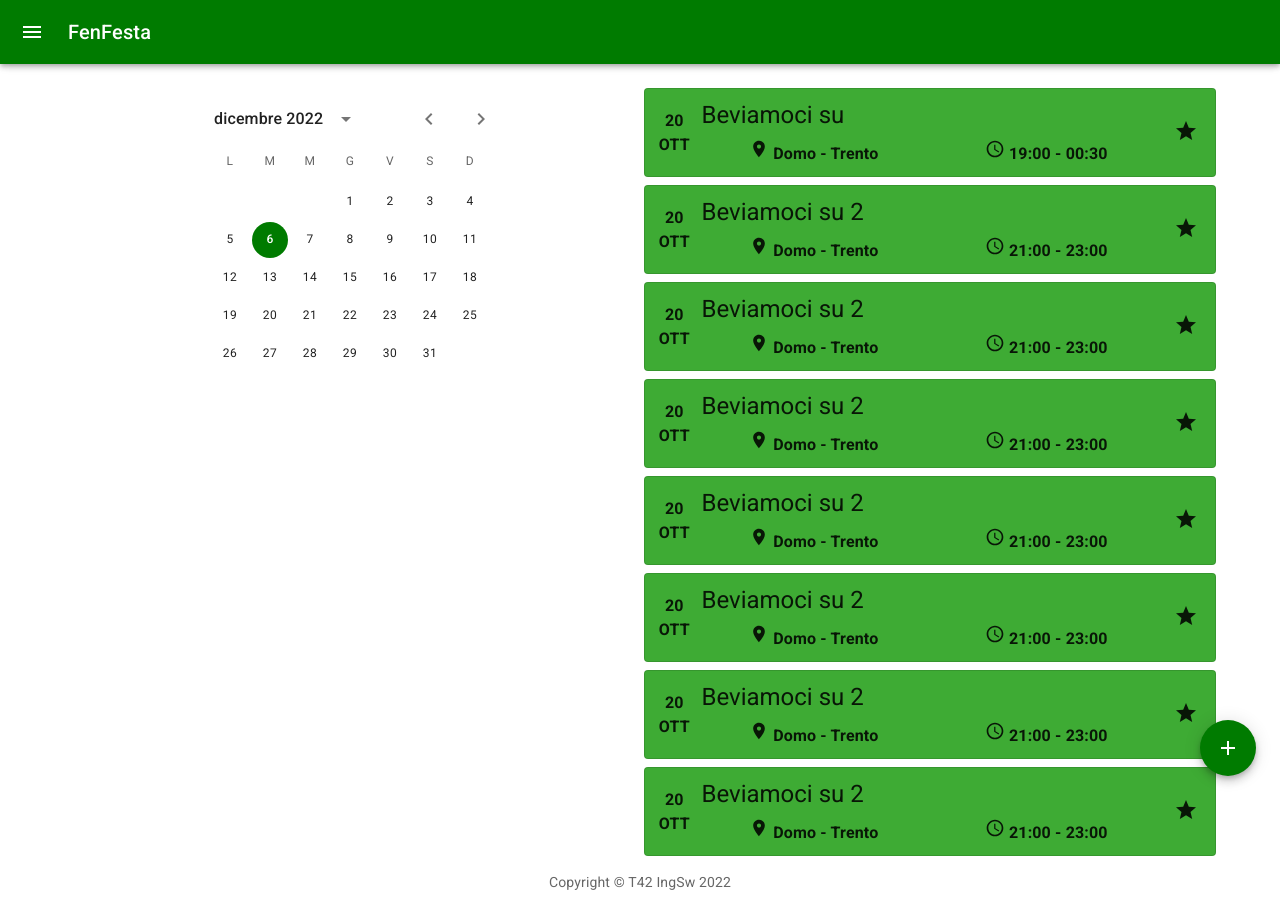
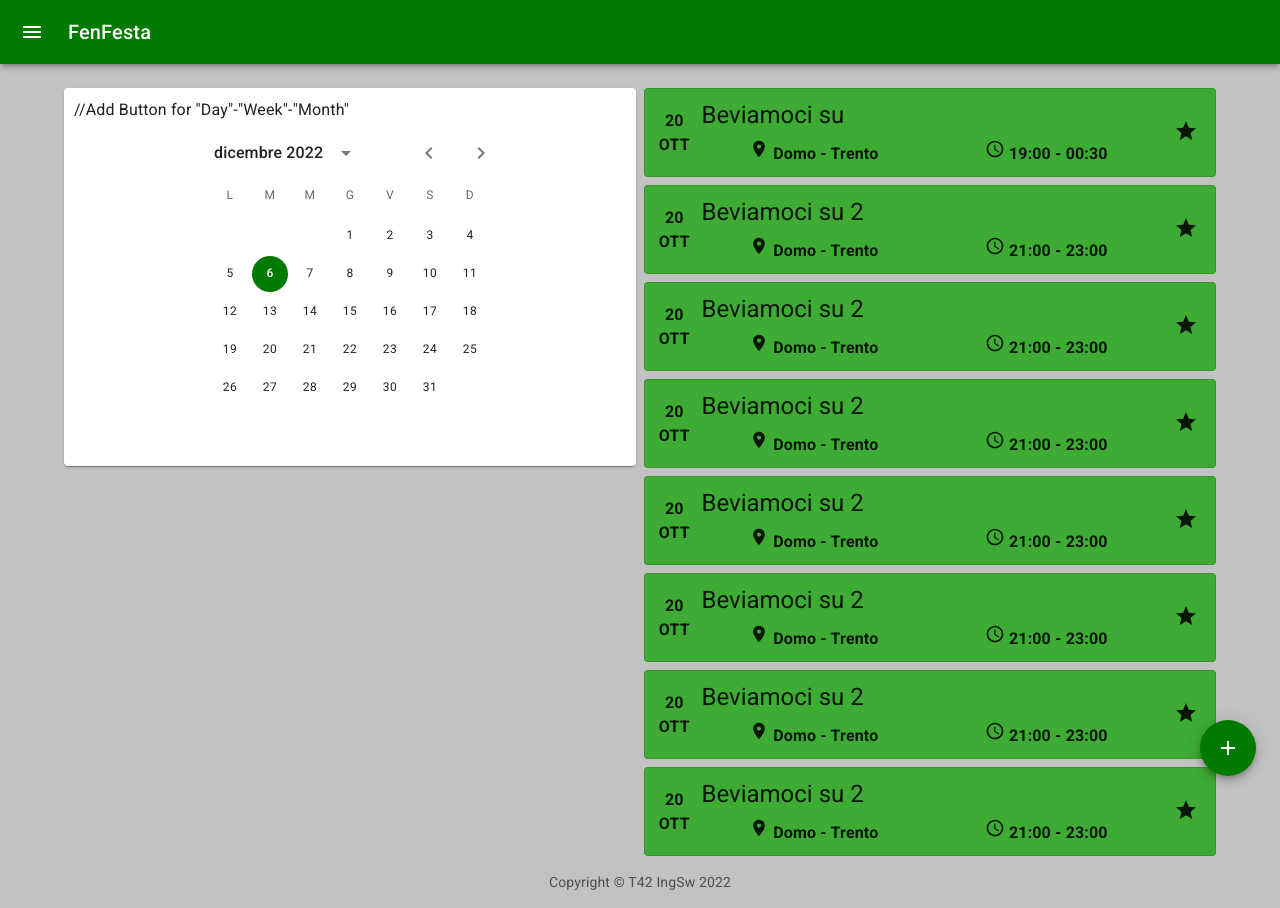
Before and after one commit to T42CaCaGhi-Project/Front-End, a React (Create React App) app: page / in a window 1280 px wide. Built offline with nearby package versions, Linux system fonts and the light colour scheme.

Commit message:
Sviluppo Frontend

```diff
--- a/src/components/EventData.tsx
+++ b/src/components/EventData.tsx
@@ -75,7 +75,7 @@ const EventData = (props: {
               width: "100%",
               height: "auto",
               marginTop: 8,
-              borderRadius: 10,
+              borderRadius: 4,
             }}
             src={require("../test/" + event.image)}
             alt={"Image"}
--- a/src/components/EventDataMap.tsx
+++ b/src/components/EventDataMap.tsx
@@ -27,7 +27,7 @@ const EventDataMap = (props: { location: Location }) => {
           height: "300px",
           marginTop: 8,
           marginBottom: 8,
-          borderRadius: 10,
+          borderRadius: 4,
         }}
       >
         <TileLayer
--- /dev/null
+++ b/src/components/FilterInput.tsx
@@ -0,0 +1,22 @@
+import { Paper } from "@mui/material";
+import React from "react";
+import ViewCalendario from "./ViewCalendario";
+
+const FilterInput = (props: { date: Date; setDate: any }) => {
+  const { date, setDate } = props;
+  return (
+    <>
+      <Paper
+        sx={{
+          backgroundColor: "#ffffff",
+          padding: "10px",
+          textAlign: "left",
+        }}
+      >
+        //Add Button for "Day"-"Week"-"Month"
+        <ViewCalendario date={date} setDate={setDate} />
+      </Paper>
+    </>
+  );
+};
+export default FilterInput;
--- a/src/components/MapList.tsx
+++ b/src/components/MapList.tsx
@@ -1,32 +1,52 @@
-import React from "react";
-import { MapContainer, Marker, TileLayer } from "react-leaflet";
+import React, { useState } from "react";
+import { MapContainer, Marker, Popup, TileLayer } from "react-leaflet";
 
-import { Icon, LatLngExpression } from "leaflet";
+import { BorderColor } from "@mui/icons-material";
+import { Button, Typography } from "@mui/material";
+import { Icon, LatLngExpression, Point } from "leaflet";
 import markerIconPng from "leaflet/dist/images/marker-icon.png";
 import "leaflet/dist/leaflet.css";
-import { Events } from "../types/Events";
+import theme from "../theme/theme";
+import { Event, Events } from "../types/Events";
+import EventData from "./EventData";
 
 const createMarkers = (data: Events) => {
-  return (
-    <>
-      {data.events.map((event) => {
+  return data.events.map((event) => createMarker(event));
+};
+const createMarker = (event: Event) => {
+  const [viewDesc, setViewDesc] = useState<boolean>(false);
+
+  const scale = 1.5;
   const pos = [
     Number(event.location.lat),
     Number(event.location.lon),
   ] as LatLngExpression;
 
+  return (
+    <>
+      <EventData event={event} open={viewDesc} setOpen={setViewDesc} />
       <Marker
         position={pos}
         icon={
           new Icon({
             iconUrl: markerIconPng,
-              iconSize: [25, 41],
-              iconAnchor: [12, 41],
+            iconSize: [12.5 * scale, 20.5 * scale],
+            iconAnchor: [6 * scale, 20.5 * scale],
           })
         }
         key={event.id}
-        />;
-      })}
+      >
+        <Popup offset={new Point(0.5, -10 * scale)}>
+          <Button
+            variant={"contained"}
+            onClick={() => {
+              setViewDesc(true);
+            }}
+          >
+            {event.title}
+          </Button>
+        </Popup>
+      </Marker>
     </>
   );
 };
@@ -54,7 +74,7 @@ const MapList = (props: any) => {
           height: "80vh",
           marginTop: 8,
           marginBottom: 8,
-          borderRadius: 10,
+          borderRadius: 4,
         }}
       >
         <TileLayer
--- a/src/components/PageSelector.tsx
+++ b/src/components/PageSelector.tsx
@@ -1,4 +1,5 @@
 import {
+  Paper,
   Stack,
   Typography,
   Unstable_Grid2 as Grid2,
@@ -7,6 +8,7 @@ import {
 import { Container } from "@mui/system";
 import React, { useState } from "react";
 import EventList from "./EventList";
+import FilterInput from "./FilterInput";
 import MapList from "./MapList";
 import NewEvent from "./NewEvent";
 import ViewCalendario from "./ViewCalendario";
@@ -25,7 +27,7 @@ const PageSelector = (props: { user: boolean; selection: string }) => {
           <Container maxWidth={"lg"}>
             <Grid2 container spacing={1}>
               <Grid2 xs={6}>
-                <ViewCalendario date={date} setDate={setDate} />
+                <FilterInput date={date} setDate={setDate}/>
               </Grid2>
               <Grid2 xs={6}>
                 <Stack spacing={1}>
@@ -41,7 +43,7 @@ const PageSelector = (props: { user: boolean; selection: string }) => {
       return (
         <>
           <Container maxWidth={"lg"}>
-            <MapList/>
+            <MapList />
           </Container>
         </>
       );
--- a/src/functions/events/participateEvent.ts
+++ b/src/functions/events/participateEvent.ts
@@ -1,5 +1,9 @@
 import { Event } from "../../types/Events";
 
+/**
+ * Add the participation of a user to an event
+ * @param  {Event} event
+ */
 const participateEvent = (event: Event) => {
   alert(event.id + " " + "Partecipato!");
 };
--- a/src/functions/events/saveEvent.ts
+++ b/src/functions/events/saveEvent.ts
@@ -1,5 +1,9 @@
 import { Event } from "../../types/Events";
 
+/**
+ * Save the event in order to send them a notification
+ * @param  {Event} event
+ */
 const saveEvent = (event: Event) => {
   alert(event.id + " " + "Evento Salvato");
 };
--- a/src/test/events.json
+++ b/src/test/events.json
@@ -29,8 +29,8 @@
                 "name": "Domo",
                 "city": "Trento",
                 "street": "Piazza Adamo d'Arogno",
-                "lat": "46.0667166",
-                "lon": "11.1221141"
+                "lat": "46.0697166",
+                "lon": "11.1512141"
             },
             "dateStart": "2022-10-20T21:00:00",
             "dateFinish": "2022-10-20T23:00:00",
@@ -62,8 +62,8 @@
                 "name": "Domo",
                 "city": "Trento",
                 "street": "Piazza Adamo d'Arogno",
-                "lat": "46.0667166",
-                "lon": "11.1221141"
+                "lat": "46.3667166",
+                "lon": "11.1223454"
             },
             "dateStart": "2022-10-20T21:00:00",
             "dateFinish": "2022-10-20T23:00:00",
--- a/src/theme/theme.ts
+++ b/src/theme/theme.ts
@@ -21,6 +21,9 @@ const theme = createTheme({
     success: {
       main: "#66bb6a",
     },
+    background: {
+      default: "#c2c2c2",
+    },
   },
   breakpoints: {
     values: {
```
Lines whose indentation alone changed are shown as unchanged.
